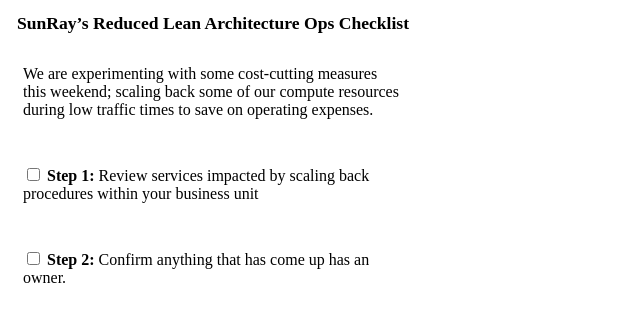
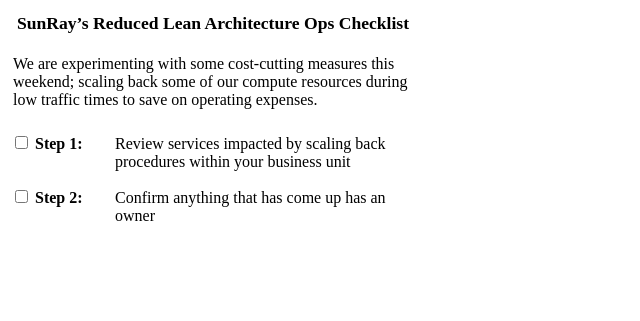
Before and after one commit to pdt-shoffman/lean-ops-checklist, a plain HTML site: page index.html in a window 1280 px wide. Shown: the part 167-488 px from the top of the page, without its empty margins (0-640 px from the left). Drawn offline with Linux system fonts and the light colour scheme.

Commit message:
updating table

```diff
--- a/index.html
+++ b/index.html
@@ -16,18 +16,21 @@
 	<div style = "width:410px">
 		<h1 style="font-size:110%; text-align:center;">SunRay’s Reduced Lean Architecture Ops Checklist</h1>
 
-	 	<p style="text-align:left; padding: 15px;">We are experimenting with some cost-cutting measures this weekend; scaling back some of our compute resources during low traffic times to save on operating expenses.</p>
+	 	<p style="text-align:left; padding: 5px;">We are experimenting with some cost-cutting measures this weekend; scaling back some of our compute resources during low traffic times to save on operating expenses.</p>
+
+		<table style="width:100%">
+			<tr style="vertical-align: text-top;">
+				<td style="width:100px; height: 50px;"><input type="checkbox" id="step1" name="step1"><label for="step1"> <b>Step 1:</b></label></td>
+				<td>Review services impacted by scaling back procedures within your business unit</td>
+			</tr>
+			<tr style="vertical-align: text-top;">
+				<td ><input type="checkbox" id="step2" name="step2"><label for="step2"> <b>Step 2:</b></label></td>
+				<td>Confirm anything that has come up has an owner</td>
+			</tr>
+		</table>
 
 
-	<p style="text-align:left; padding: 15px;">
-	<input type="checkbox" id="step1" name="step1">
-	<label for="step1"> <b>Step 1:</b> Review services impacted by scaling back procedures within your business unit</label><br>
-	</p>
-	<p style="text-align:left; padding: 15px;">
-	<input type="checkbox" id="step2" name="step2">
-	<label for="step2"> <b>Step 2:</b> Confirm anything that has come up has an owner.</label><br>
-</p>
-</div>
+	</div>
 
 
 </body>
```
